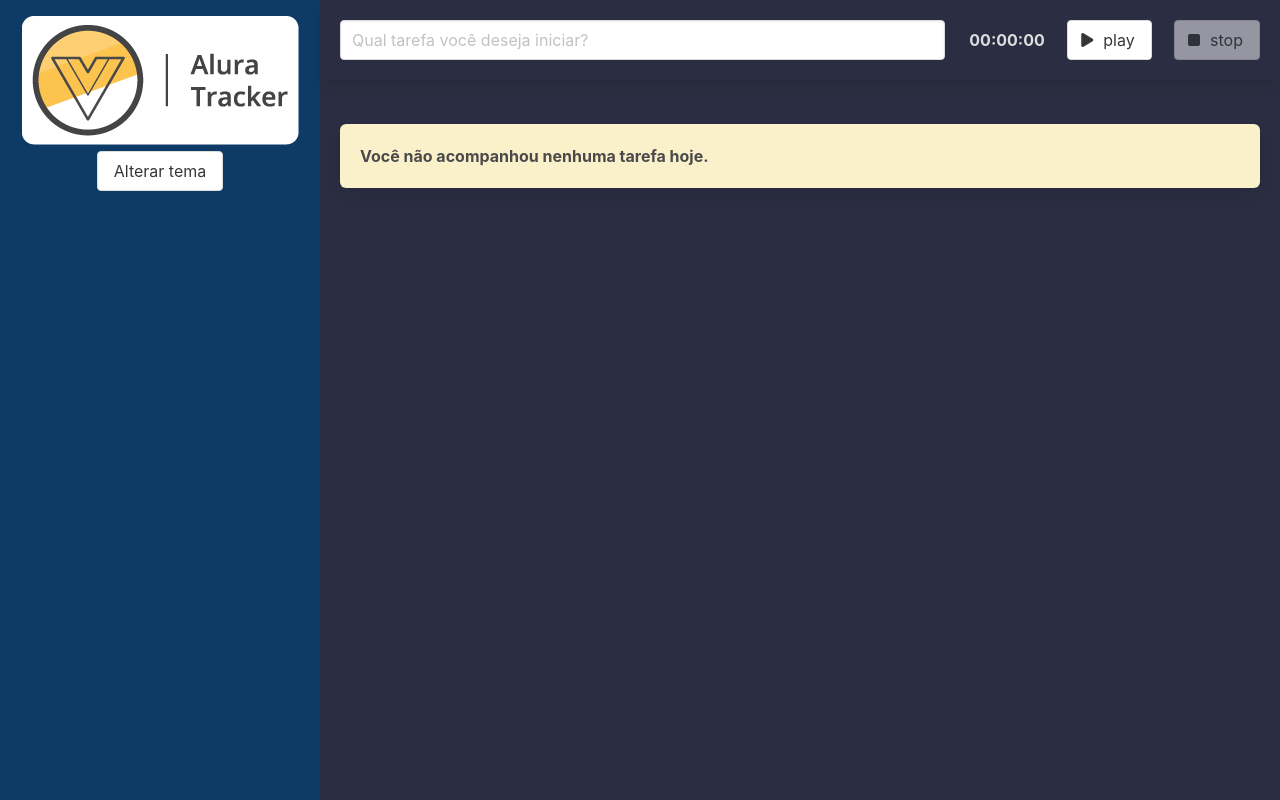
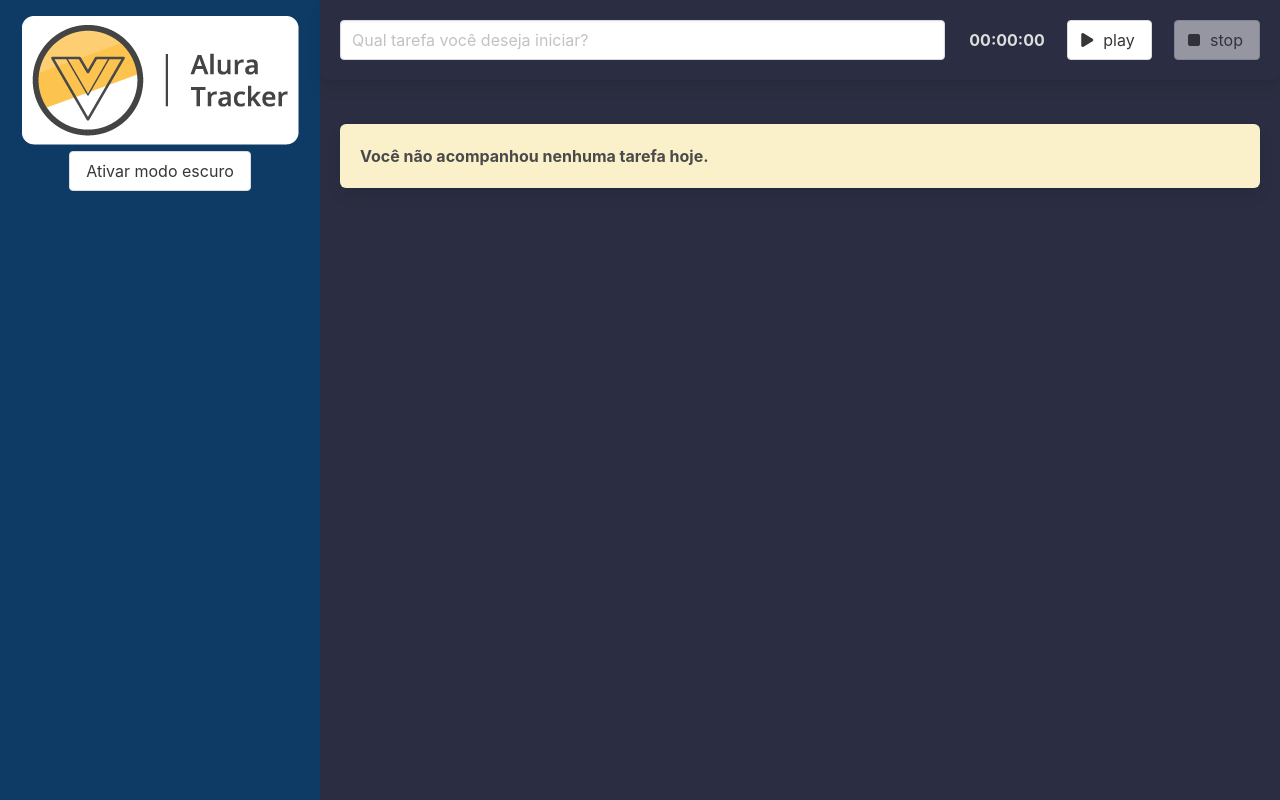
Before and after one commit to andre-felipe-os/vue-formacao-alura, a Vue app: page / in a window 1280 px wide. Built offline with nearby package versions, Linux system fonts and the light colour scheme.

Commit message:
feat(tema-escuro): mostra texto no botão de acordo com o tema ativo

```diff
--- a/src/components/BarraLateral.vue
+++ b/src/components/BarraLateral.vue
@@ -4,7 +4,7 @@
       <img src="../assets/logo.png" alt="">
     </h1>
     <button class="button" @click="alterarTema">
-      Alterar tema
+      {{ textoDoBotao }}
     </button>
   </header>
 </template>
@@ -18,6 +18,14 @@
     data() {
       return {
         modoEscuroAtivado: false
+      }
+    },
+    computed: {
+      textoDoBotao() {
+        if (this.modoEscuroAtivado) {
+          return 'Desativar modo escuro';
+        }
+        return 'Ativar modo escuro';
       }
     },
     methods: {
```
